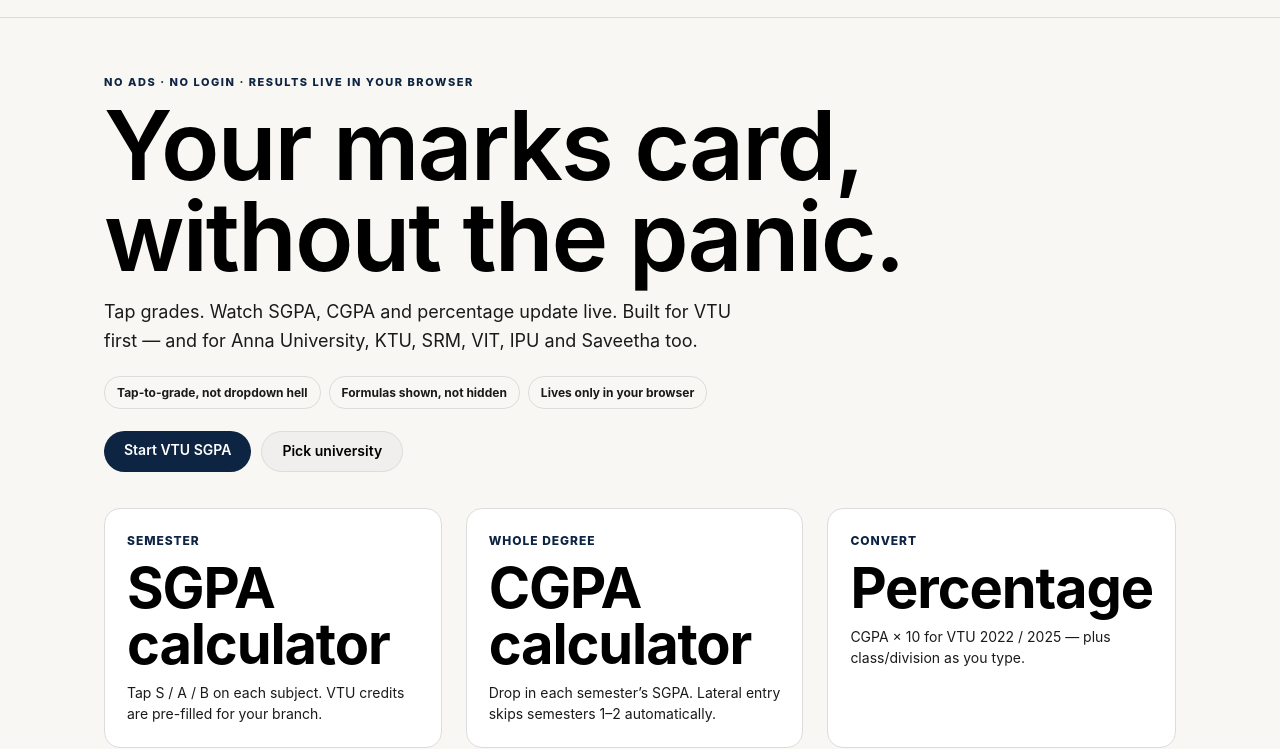
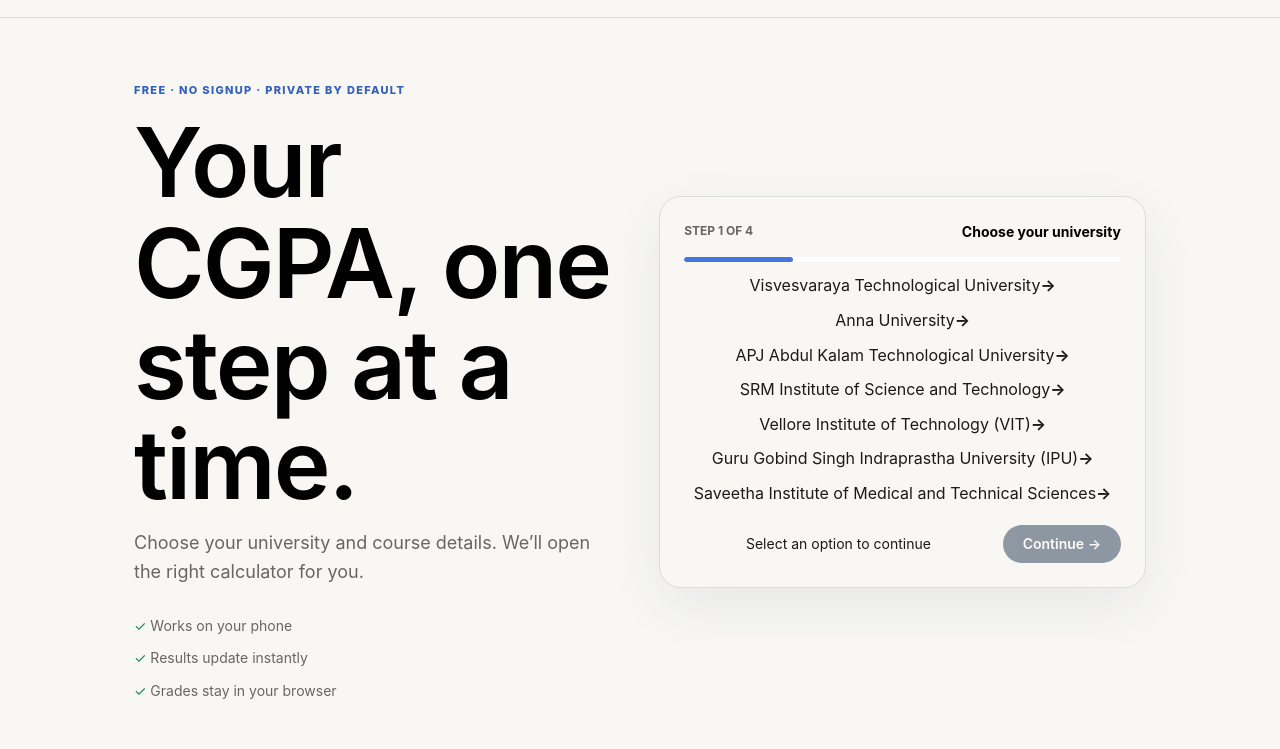
Before and after one commit to basavarajasuti69/cgpa-calculator-ai, an Astro site: page / in a window 1280 px wide. Shown: the part 59-808 px from the top of the page. Built offline with nearby package versions, Linux system fonts and the light colour scheme; Astro itself is replaced by a stand-in of ours.

Commit message:
Redesign homepage as guided calculator flow

```diff
--- a/src/pages/index.astro
+++ b/src/pages/index.astro
@@ -7,42 +7,71 @@ const homeDescription = 'Free SGPA, CGPA and percentage calculators for VTU, Ann
 ---
 
 <Layout title={homeTitle} description={homeDescription} pathname="/">
-  <section class="hero-band">
-    <div class="container">
-      <div class="hero-copy">
-        <p class="eyebrow" style="margin: 0;">No ads · No login · Results live in your browser</p>
-        <h1 class="display-xl" style="margin: 10px 0 16px;">Your marks card, without the panic.</h1>
-        <p class="body-lg" style="margin: 0 0 20px; max-width: 58ch;">Tap grades. Watch SGPA, CGPA and percentage update live. Built for VTU first — and for Anna University, KTU, SRM, VIT, IPU and Saveetha too.</p>
-        <div class="trust-row" style="margin-bottom: 22px;">
-          <span class="trust-chip">Tap-to-grade, not dropdown hell</span>
-          <span class="trust-chip">Formulas shown, not hidden</span>
-          <span class="trust-chip">Lives only in your browser</span>
-        </div>
-        <div style="display: flex; gap: 10px; flex-wrap: wrap;">
-          <a href="/vtu/2022/cse/sgpa" class="button-primary">Start VTU SGPA</a>
-          <a href="/universities" class="button-secondary">Pick university</a>
-        </div>
+  <section class="home-wizard-wrap">
+    <div class="home-wizard container">
+      <div class="wizard-intro">
+        <p class="eyebrow">FREE · NO SIGNUP · PRIVATE BY DEFAULT</p>
+        <h1 class="display-xl">Your CGPA, one step at a time.</h1>
+        <p class="body-lg">Choose your university and course details. We’ll open the right calculator for you.</p>
+        <div class="wizard-trust"><span>✓ Works on your phone</span><span>✓ Results update instantly</span><span>✓ Grades stay in your browser</span></div>
       </div>
-
-      <div class="grid-tools" style="margin-top: 36px;">
-        <a href="/vtu/2022/cse/sgpa" class="tool-tile">
-          <span class="kicker">Semester</span>
-          <h2 class="heading-md" style="margin:0;">SGPA calculator</h2>
-          <p class="body-sm" style="margin:0;">Tap S / A / B on each subject. VTU credits are pre-filled for your branch.</p>
-        </a>
-        <a href="/vtu/2022/cse/cgpa" class="tool-tile">
-          <span class="kicker">Whole degree</span>
-          <h2 class="heading-md" style="margin:0;">CGPA calculator</h2>
-          <p class="body-sm" style="margin:0;">Drop in each semester’s SGPA. Lateral entry skips semesters 1–2 automatically.</p>
-        </a>
-        <a href="/vtu/2022/cse/percentage" class="tool-tile">
-          <span class="kicker">Convert</span>
-          <h2 class="heading-md" style="margin:0;">Percentage</h2>
-          <p class="body-sm" style="margin:0;">CGPA × 10 for VTU 2022 / 2025 — plus class/division as you type.</p>
-        </a>
+      <div class="wizard-card" id="home-wizard" data-universities={JSON.stringify(getUniversities().map((u) => ({id:u.id,name:u.name,schemes:u.schemes.map((s)=>({id:s.id,name:s.name,branches:s.branches.map((b)=>({id:b.id,name:b.name,short:b.short}))}))})))}>
+        <div class="wizard-progress"><span id="wizard-step-label">STEP 1 OF 4</span><span id="wizard-step-title">Choose your university</span><div class="wizard-progress-track"><i id="wizard-progress-fill"></i></div></div>
+        <div id="wizard-options" class="wizard-options" role="group" aria-label="Choose your university"></div>
+        <div class="wizard-footer"><button type="button" id="wizard-back" class="button-secondary" hidden>← Back</button><span id="wizard-selection" class="body-sm mute">Select an option to continue</span><button type="button" id="wizard-next" class="button-primary" disabled>Continue →</button></div>
       </div>
+      <p class="wizard-caption">Supported: VTU · Anna University · KTU · SRM · VIT · IPU · Saveetha</p>
     </div>
   </section>
+  <script is:inline>
+    (() => {
+      const root = document.getElementById('home-wizard'); if (!root) return;
+      const universities = JSON.parse(root.dataset.universities || '[]');
+      const state = { university: null, scheme: null, branch: null, tool: null };
+      const labels = ['Choose your university','Choose your scheme','Choose your branch','What do you want to calculate?'];
+      const optionsEl = document.getElementById('wizard-options'), next = document.getElementById('wizard-next'), back = document.getElementById('wizard-back');
+      let step = 0, selected = '';
+      function options() {
+        if (step===0) return universities.map(x=>[x.id,x.name]);
+        if (step===1) return state.university.schemes.map(x=>[x.id,x.name]);
+        if (step===2) return state.scheme.branches.map(x=>[x.id,`${x.short} — ${x.name}`]);
+        return [['sgpa','Semester SGPA'],['cgpa','Overall CGPA'],['percentage','Convert CGPA to percentage']];
+      }
+      function draw(){
+        const items=options(); selected='';
+        document.getElementById('wizard-step-label').textContent=`STEP ${step+1} OF 4`;
+        document.getElementById('wizard-step-title').textContent=labels[step];
+        document.getElementById('wizard-progress-fill').style.width=`${(step+1)*25}%`;
+        optionsEl.setAttribute('aria-label',labels[step]);
+        optionsEl.innerHTML=items.map(([id,name])=>`<button type="button" class="wizard-option" data-value="${id}" aria-pressed="false"><span>${name}</span><b>→</b></button>`).join('');
+        optionsEl.querySelectorAll('button').forEach(btn=>btn.addEventListener('click',()=>{
+          selected=btn.dataset.value; optionsEl.querySelectorAll('button').forEach(b=>{b.classList.toggle('selected',b===btn);b.setAttribute('aria-pressed',b===btn?'true':'false')});
+          document.getElementById('wizard-selection').textContent=`Selected: ${btn.querySelector('span').textContent}`; next.disabled=false;
+        }));
+        next.disabled=true; back.hidden=step===0; document.getElementById('wizard-selection').textContent='Select an option to continue';
+        next.textContent=step===3?'Open calculator →':'Continue →';
+      }
+      next.addEventListener('click',()=>{if(!selected)return;
+        if(step===0) state.university=universities.find(x=>x.id===selected);
+        else if(step===1) state.scheme=state.university.schemes.find(x=>x.id===selected);
+        else if(step===2) state.branch=state.scheme.branches.find(x=>x.id===selected);
+        else {window.location.href=`/${state.university.id}/${state.scheme.id}/${state.branch.id}/${selected}`;return;}
+        step++; draw();
+      });
+      back.addEventListener('click',()=>{if(step>0){step--;draw()}}); draw();
+    })();
+  </script>
+  <style>
+    .home-wizard-wrap{background:radial-gradient(ellipse at 20% 0%,#eaf1ff 0,transparent 55%),var(--color-bg-elevated);padding:64px 0 44px}
+    .home-wizard{display:grid;grid-template-columns:1fr 1.02fr;align-items:center;gap:48px;max-width:1060px}
+    .wizard-intro .eyebrow{font-weight:800;letter-spacing:.12em;color:#315fc2}.wizard-intro h1{max-width:12ch;line-height:1.05;margin:14px 0}.wizard-intro .body-lg{max-width:42ch;color:var(--color-text-muted)}
+    .wizard-trust{display:grid;gap:10px;margin-top:28px;font-size:14px;color:var(--color-text-muted)}.wizard-trust span:first-letter{color:#16845b}
+    .wizard-card{background:var(--color-bg);border:1px solid var(--color-border);border-radius:22px;padding:24px;box-shadow:0 18px 55px #243d6814}
+    .wizard-progress{display:grid;grid-template-columns:1fr auto;gap:7px 12px;font-size:12px;color:var(--color-text-muted);font-weight:700}.wizard-progress span:nth-child(2){font-size:14px;color:var(--color-text-strong)}.wizard-progress-track{grid-column:1/-1;height:5px;border-radius:9px;background:var(--color-surface);overflow:hidden;margin:7px 0 9px}.wizard-progress-track i{display:block;height:100%;background:#4775df;border-radius:9px;transition:width .2s}
+    .wizard-options{display:grid;gap:9px;max-height:320px;overflow:auto;padding:2px}.wizard-option{display:flex;align-items:center;justify-content:space-between;text-align:left;width:100%;min-height:52px;padding:12px 14px;border:1px solid var(--color-border);border-radius:12px;background:var(--color-bg);color:var(--color-text);font:inherit;font-weight:650;cursor:pointer}.wizard-option:hover,.wizard-option.selected{border-color:#4775df;background:#f1f5ff;color:#244fae}.wizard-option b{font-size:18px;color:#4775df}
+    .wizard-footer{display:flex;align-items:center;justify-content:space-between;gap:10px;margin-top:16px}.wizard-footer .body-sm{flex:1;text-align:center}.wizard-footer button:disabled{opacity:.45;cursor:not-allowed}.wizard-caption{text-align:center;color:var(--color-text-muted);font-size:13px;margin:18px 0 0;grid-column:1/-1}
+    @media(max-width:760px){.home-wizard-wrap{padding:38px 0 30px}.home-wizard{grid-template-columns:1fr;gap:26px}.wizard-intro h1{font-size:clamp(38px,10vw,54px)}.wizard-card{padding:18px}.wizard-options{max-height:280px}}
+  </style>
 
   <section class="section" style="padding-top: 24px;">
     <div class="container">
```
